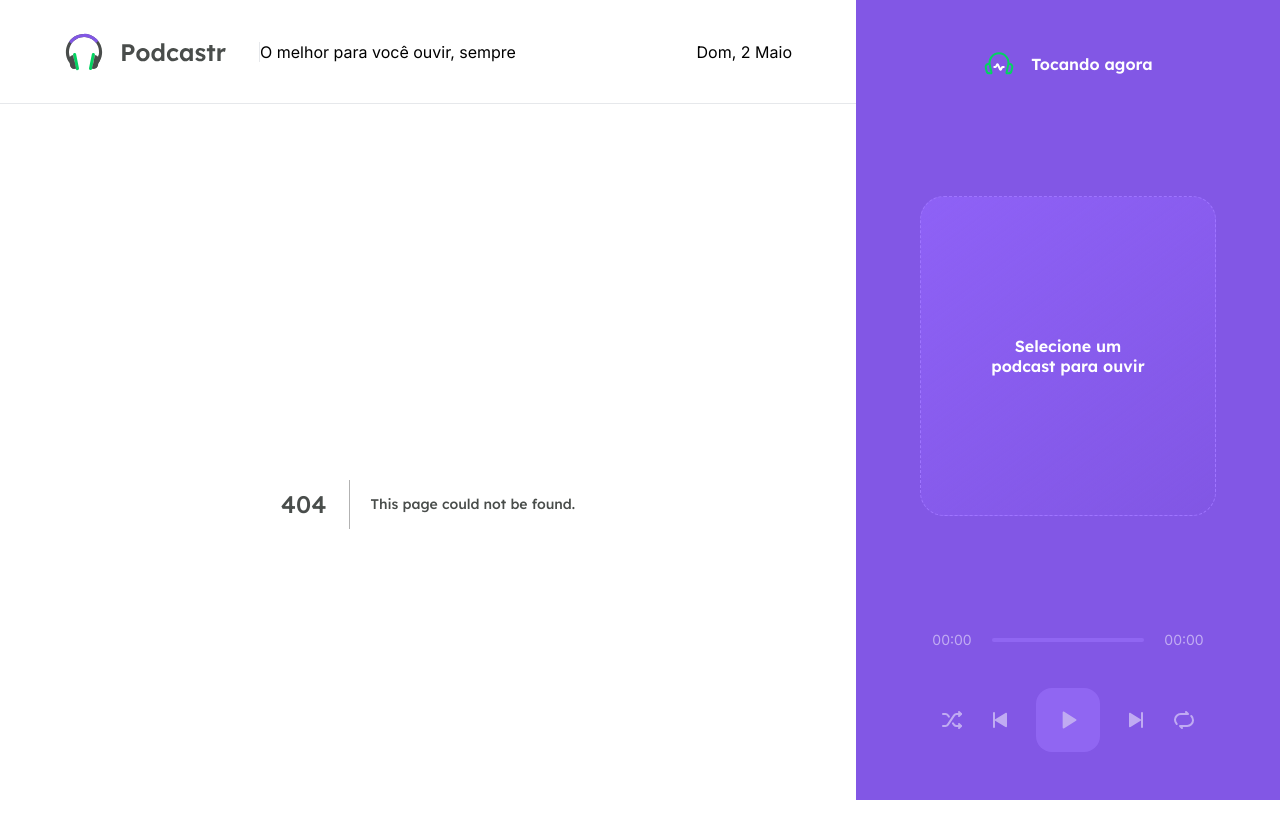
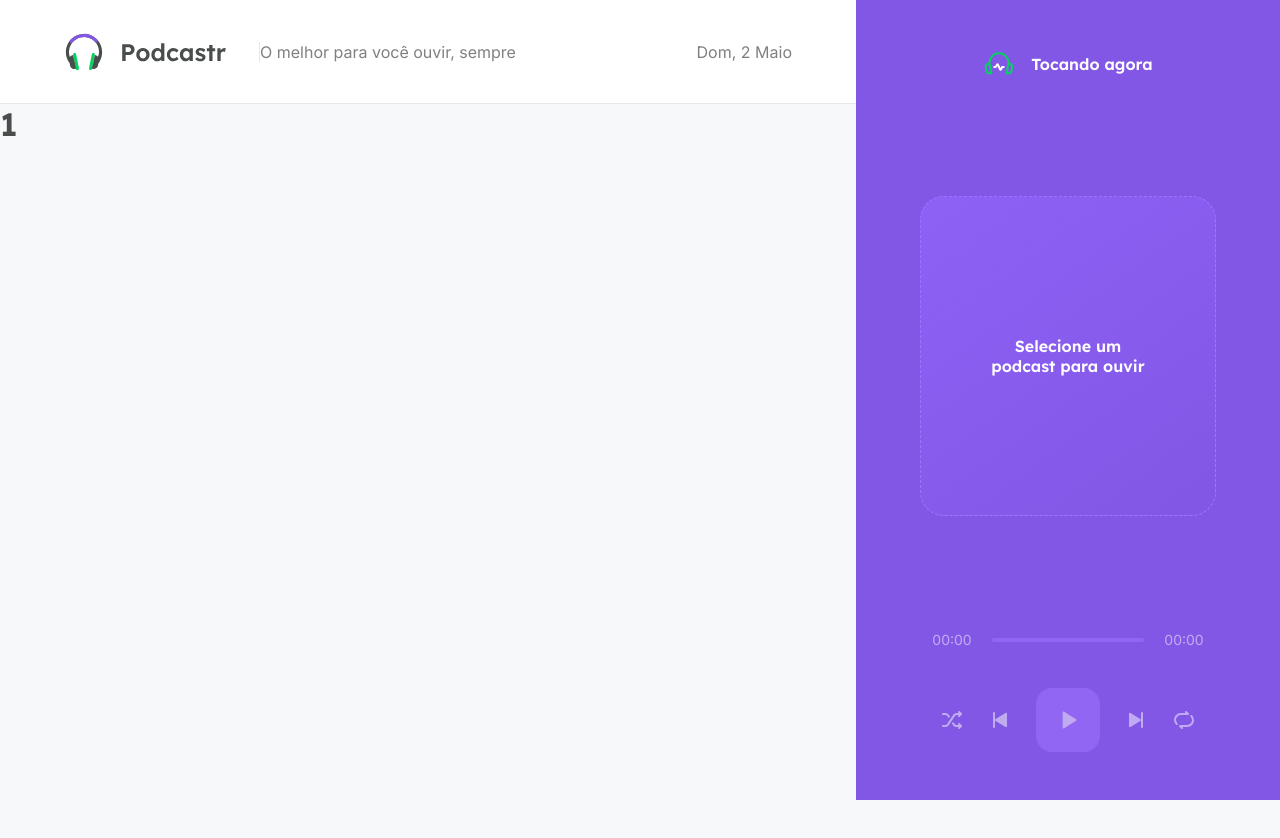
Before and after one commit to yagogomesc/podcastr-next, a Next.js app: page /episode/1 in a window 1280 px wide. Before the commit this address had no page. Shown: the top 838 px of the page. After the commit the page ends 800 px from the top, so only its background shows below. Built offline with nearby package versions, Linux system fonts and the light colour scheme.

Commit message:
Create file with slug

```diff
--- /dev/null
+++ b/src/pages/episode/[slug].tsx
@@ -0,0 +1,6 @@
+import { useRouter } from "next/router";
+
+export default function Episode() {
+  const router = useRouter();
+  return <h1>{router.query.slug}</h1>;
+}
```
